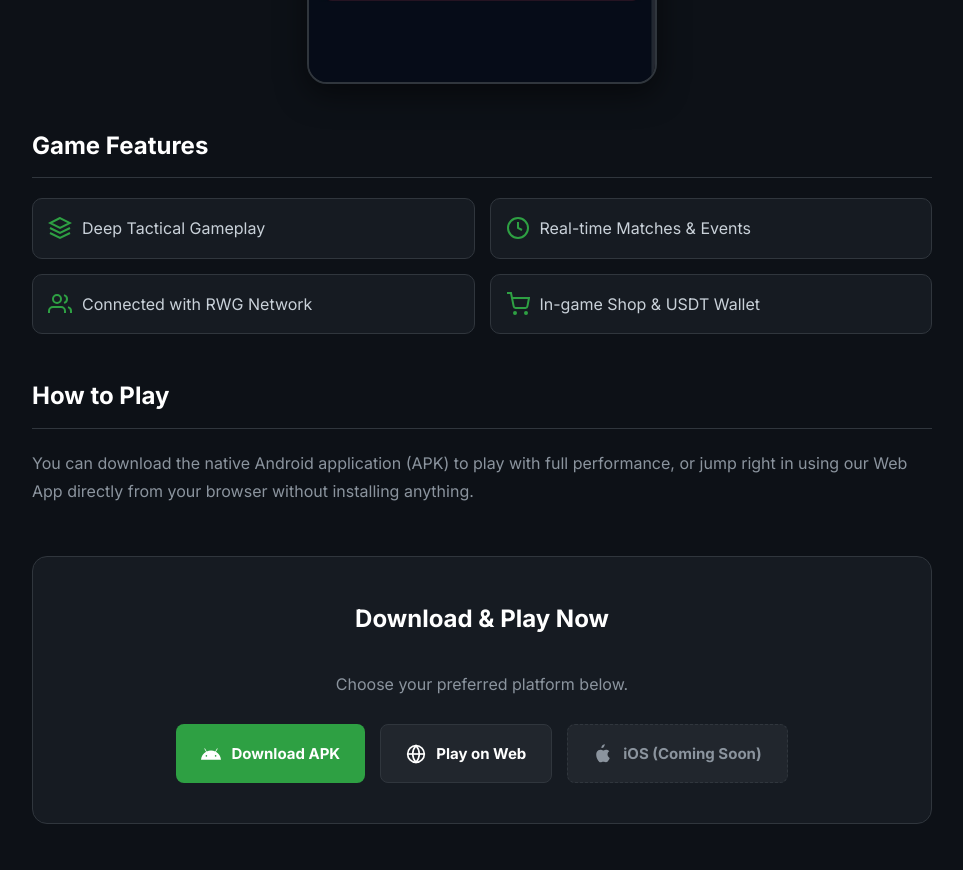
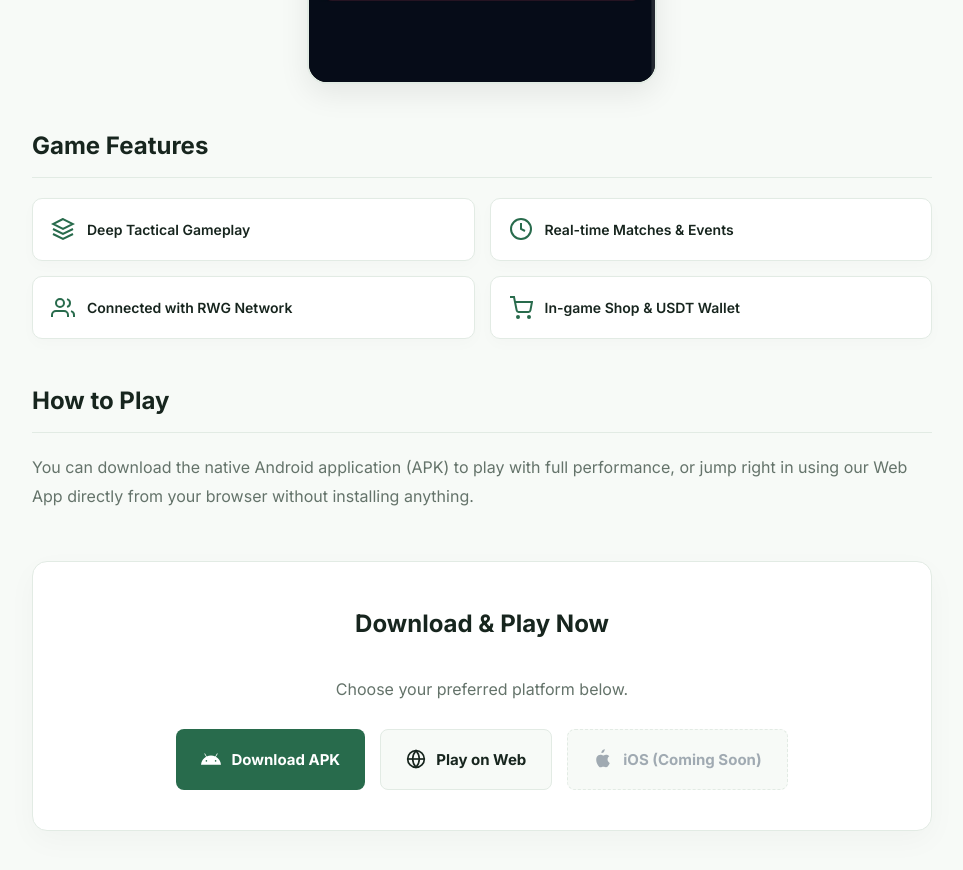
Before and after one commit to iranibabak1987/mycelor, a plain HTML site: page sfm.html in a window 1280 px wide. Shown: the part 900-1770 px from the top of the page, without its empty margins (158-1121 px from the left). Drawn offline with Linux system fonts and the light colour scheme.

Commit message:
Update sfm.html

```diff
--- a/sfm.html
+++ b/sfm.html
@@ -7,13 +7,15 @@
 <link rel="icon" type="image/jpeg" href="mycelor-logo.jpg">
 <link href="https://fonts.googleapis.com/css2?family=Inter:wght@400;600;700;800&display=swap" rel="stylesheet">
 <style>
-  /* تم تیره برای هماهنگی با بازی */
+  /* تم هماهنگ با صفحه اصلی MYCELOR */
   :root {
-    --bg: #0d1117;
-    --card-bg: #161b22;
-    --text: #c9d1d9;
-    --green: #2ea043;
-    --border: #30363d;
+    --bg: #f7faf7;
+    --card-bg: #ffffff;
+    --text: #17251e;
+    --muted: #64736a;
+    --green: #286b4c;
+    --green-light: #edf6ef;
+    --border: #e2ebe4;
   }
   * { box-sizing: border-box; }
   body { margin: 0; background: var(--bg); color: var(--text); font-family: 'Inter', sans-serif; line-height: 1.8; }
@@ -22,37 +24,44 @@
 
   /* هدر */
   .top-bar { display: flex; justify-content: space-between; align-items: center; margin-bottom: 40px; flex-wrap: wrap; gap: 20px; }
-  .back-btn { display: inline-flex; padding: 10px 15px; background: var(--card-bg); border: 1px solid var(--border); border-radius: 7px; font-size: 14px; transition: 0.3s; }
-  .back-btn:hover { background: #21262d; }
+  .back-btn { display: inline-flex; padding: 10px 15px; background: var(--card-bg); border: 1px solid var(--border); border-radius: 7px; font-size: 14px; transition: 0.3s; color: var(--muted); }
+  .back-btn:hover { background: var(--green-light); color: var(--green); border-color: var(--green); }
   .logo-area { display: flex; align-items: center; gap: 15px; }
   .logo-area img { width: 60px; height: 60px; border-radius: 12px; border: 1px solid var(--border); padding: 5px; background: white; }
-  h1 { font-size: 32px; margin: 0; color: white; }
+  h1 { font-size: 32px; margin: 0; color: var(--text); letter-spacing: -0.04em; }
 
   /* اسلایدر تصاویر */
-  .slider-container { position: relative; width: 100%; max-width: 350px; margin: 40px auto; overflow: hidden; border-radius: 20px; border: 2px solid var(--border); box-shadow: 0 10px 30px rgba(0,0,0,0.5); aspect-ratio: 9/19; }
+  .slider-container { position: relative; width: 100%; max-width: 350px; margin: 40px auto; overflow: hidden; border-radius: 20px; border: 2px solid var(--border); box-shadow: 0 10px 30px rgba(0,0,0,0.08); aspect-ratio: 9/19; background: #000; }
   .slider { display: flex; transition: transform 0.4s ease-in-out; height: 100%; }
   .slider img { width: 100%; height: 100%; object-fit: cover; flex-shrink: 0; }
-  .slider-btn { position: absolute; top: 50%; transform: translateY(-50%); background: rgba(0,0,0,0.6); color: white; border: none; font-size: 24px; padding: 10px 15px; cursor: pointer; border-radius: 50%; z-index: 10; transition: 0.3s; }
-  .slider-btn:hover { background: var(--green); }
+  .slider-btn { position: absolute; top: 50%; transform: translateY(-50%); background: rgba(255,255,255,0.8); color: var(--text); border: none; font-size: 20px; padding: 10px 15px; cursor: pointer; border-radius: 50%; z-index: 10; transition: 0.3s; box-shadow: 0 2px 10px rgba(0,0,0,0.2); }
+  .slider-btn:hover { background: var(--green); color: white; }
   .prev { left: 10px; }
   .next { right: 10px; }
 
   /* محتوا */
-  h2 { color: white; font-size: 24px; margin-top: 40px; border-bottom: 1px solid var(--border); padding-bottom: 10px; }
-  p { color: #8b949e; font-size: 16px; }
+  h2 { color: var(--text); font-size: 24px; margin-top: 40px; border-bottom: 1px solid var(--border); padding-bottom: 10px; }
+  p { color: var(--muted); font-size: 16px; }
+
+  /* ویژگی‌ها */
   .features { display: grid; grid-template-columns: 1fr 1fr; gap: 15px; margin-top: 20px; }
-  .feature-item { background: var(--card-bg); border: 1px solid var(--border); padding: 15px; border-radius: 10px; display: flex; align-items: center; gap: 10px; }
+  .feature-item { background: var(--card-bg); border: 1px solid var(--border); padding: 18px; border-radius: 10px; display: flex; align-items: center; gap: 12px; box-shadow: 0 5px 15px rgba(0,0,0,0.02); }
   .feature-item svg { color: var(--green); width: 24px; height: 24px; flex-shrink: 0; }
+  .feature-item span { font-weight: 600; font-size: 14px; }
 
   /* دکمه‌های دانلود */
-  .download-section { margin-top: 50px; text-align: center; background: var(--card-bg); padding: 40px 20px; border-radius: 15px; border: 1px solid var(--border); }
+  .download-section { margin-top: 50px; text-align: center; background: var(--card-bg); padding: 40px 20px; border-radius: 15px; border: 1px solid var(--border); box-shadow: 0 10px 30px rgba(0,0,0,0.03); }
   .download-grid { display: flex; justify-content: center; gap: 15px; flex-wrap: wrap; margin-top: 25px; }
-  .btn { display: inline-flex; align-items: center; gap: 10px; padding: 15px 25px; border-radius: 8px; font-weight: 700; font-size: 15px; transition: 0.3s; cursor: pointer; border: none; }
+
+  .btn { display: inline-flex; align-items: center; gap: 10px; padding: 16px 25px; border-radius: 8px; font-weight: 700; font-size: 15px; transition: 0.3s; cursor: pointer; border: none; }
+
   .btn-android { background: var(--green); color: white; }
-  .btn-android:hover { background: #3fb950; transform: translateY(-3px); box-shadow: 0 5px 15px rgba(46,160,67,0.4); }
-  .btn-web { background: #21262d; color: white; border: 1px solid var(--border); }
-  .btn-web:hover { background: #30363d; transform: translateY(-3px); }
-  .btn-ios { background: #21262d; color: #8b949e; border: 1px dashed var(--border); cursor: not-allowed; }
+  .btn-android:hover { background: #1e5239; transform: translateY(-3px); box-shadow: 0 5px 15px rgba(40,107,76,0.3); }
+
+  .btn-web { background: var(--bg); color: var(--text); border: 1px solid var(--border); }
+  .btn-web:hover { background: var(--green-light); border-color: var(--green); color: var(--green); transform: translateY(-3px); }
+
+  .btn-ios { background: var(--bg); color: #a0aab2; border: 1px dashed var(--border); cursor: not-allowed; }
 
   @media(max-width: 600px) {
     .top-bar { flex-direction: column-reverse; align-items: flex-start; }
@@ -73,12 +82,11 @@
     </div>
   </div>
 
-  <p style="text-align: center; font-size: 18px; color: #c9d1d9;">The ultimate football management experience. Build your squad, manage tactics, and dominate the leagues.</p>
+  <p style="text-align: center; font-size: 18px; color: var(--text);">The ultimate football management experience. Build your squad, manage tactics, and dominate the leagues.</p>
 
   <!-- اسلایدر عکس‌ها -->
   <div class="slider-container">
     <div class="slider" id="slider">
-      <!-- اینجا اسم فایل عکس‌های خودت رو بذار -->
       <img src="sfm-screen1.png" alt="SFM Home Screen">
       <img src="sfm-screen2.png" alt="SFM Tactics">
       <img src="sfm-screen3.png" alt="SFM Squad">
@@ -103,7 +111,7 @@
       <span>Connected with RWG Network</span>
     </div>
     <div class="feature-item">
-      <svg viewBox="0 0 24 24" fill="none" stroke="currentColor" stroke-width="2"><circle cx="9" cy="21" r="1"/><circle cx="20" cy="21" r="1"/><path d="M1 1h4l2.68 13.39a2 2 0 0 0 2 1.61h9.72a2 2 0 0 0 2-1.61L23 6H6"/></svg>
+      <svg viewBox="0 0 24 24" fill="none" stroke="currentColor" stroke-width="2"><circle cx="9" cy="21" r="1"></circle><circle cx="20" cy="21" r="1"></circle><path d="M1 1h4l2.68 13.39a2 2 0 0 0 2 1.61h9.72a2 2 0 0 0 2-1.61L23 6H6"></path></svg>
       <span>In-game Shop & USDT Wallet</span>
     </div>
   </div>
@@ -117,19 +125,16 @@
     <p style="margin-bottom: 20px;">Choose your preferred platform below.</p>
 
     <div class="download-grid">
-      <!-- دکمه اندروید: لینک فایل apk رو وقتی آماده شد اینجا بذار -->
       <a href="#" class="btn btn-android" onclick="alert('Android APK will be available here soon!')">
         <svg width="20" height="20" viewBox="0 0 24 24" fill="currentColor"><path d="M17.523 15.3414c-.5511 0-.9993-.4486-.9993-.9997s.4482-.9993.9993-.9993c.5511 0 .9993.4482.9993.9993.0004.5511-.4482.9997-.9993.9997m-11.046 0c-.5511 0-.9993-.4486-.9993-.9997s.4482-.9993.9993-.9993c.5511 0 .9993.4482.9993.9993 0 .5511-.4482.9997-.9993.9997m11.4045-6.02l1.9973-3.4592a.416.416 0 00-.1521-.5676.416.416 0 00-.5676.1521l-2.0223 3.503C15.5902 8.2439 13.8533 7.8508 12 7.8508s-3.5902.3931-5.1367 1.0989L4.841 5.4467a.4161.4161 0 00-.5677-.1521.4157.4157 0 00-.1521.5676l1.9973 3.4592C2.6889 11.1867.3432 14.6589 0 18.761h24c-.3435-4.1021-2.6892-7.5743-6.1185-9.4396"/></svg>
         Download APK
       </a>
 
-      <!-- دکمه وب: لینک سایت بازی رو اینجا بذار -->
       <a href="#" class="btn btn-web" onclick="alert('Web App is coming very soon!')">
         <svg width="20" height="20" viewBox="0 0 24 24" fill="none" stroke="currentColor" stroke-width="2"><circle cx="12" cy="12" r="10"/><line x1="2" y1="12" x2="22" y2="12"/><path d="M12 2a15.3 15.3 0 0 1 4 10 15.3 15.3 0 0 1-4 10 15.3 15.3 0 0 1-4-10 15.3 15.3 0 0 1 4-10z"/></svg>
         Play on Web
       </a>
 
-      <!-- دکمه آیفون (فعلاً غیرفعال) -->
       <a href="#" class="btn btn-ios">
         <svg width="20" height="20" viewBox="0 0 24 24" fill="currentColor"><path d="M18.71 19.5c-.83 1.24-1.71 2.45-3.05 2.47-1.34.03-1.77-.79-3.29-.79-1.53 0-2 .77-3.27.82-1.31.05-2.3-1.32-3.14-2.53C4.25 17 2.94 12.45 4.7 9.39c.87-1.52 2.43-2.48 4.12-2.51 1.28-.02 2.5.87 3.29.87.78 0 2.26-1.07 3.81-.91.65.03 2.47.26 3.64 1.98-.09.06-2.17 1.28-2.15 3.81.03 3.02 2.65 4.03 2.68 4.04-.03.07-.42 1.44-1.38 2.83M13 3.5c.73-.85 1.21-2.02 1.08-3.16-1.02.03-2.26.67-2.98 1.51-.63.71-1.18 1.91-1.03 3.03 1.13.09 2.28-.58 2.93-1.38z"/></svg>
         iOS (Coming Soon)
```
